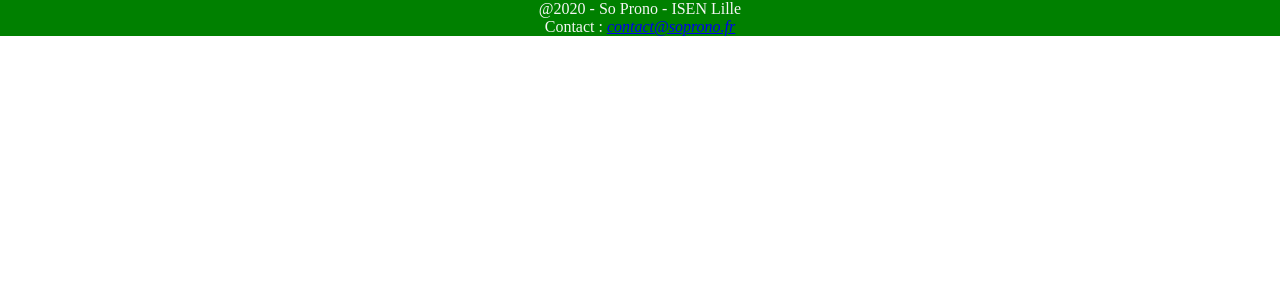
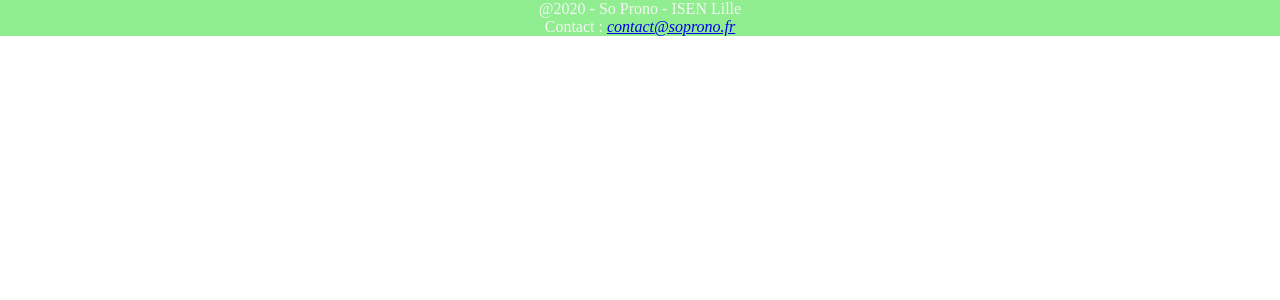
Before and after one commit to goldentrex/SoProno, a PHP site: page /footer.html in a window 1280 px wide. Shown: the top 300 px of the page. Run offline with PHP 8.4, Linux system fonts and the light colour scheme.

Commit message:
last change color

```diff
--- a/style.css
+++ b/style.css
@@ -17,7 +17,7 @@ body {
 #header {
     height: auto;
     width: 100%;
-    background-color: green;
+    background-color: lightgreen;
 }
 
 .link {
@@ -31,5 +31,5 @@ body {
     color: whitesmoke;
     height: auto;
     width: 100%;
-    background-color: green;
+    background-color: lightgreen;
 }
```
